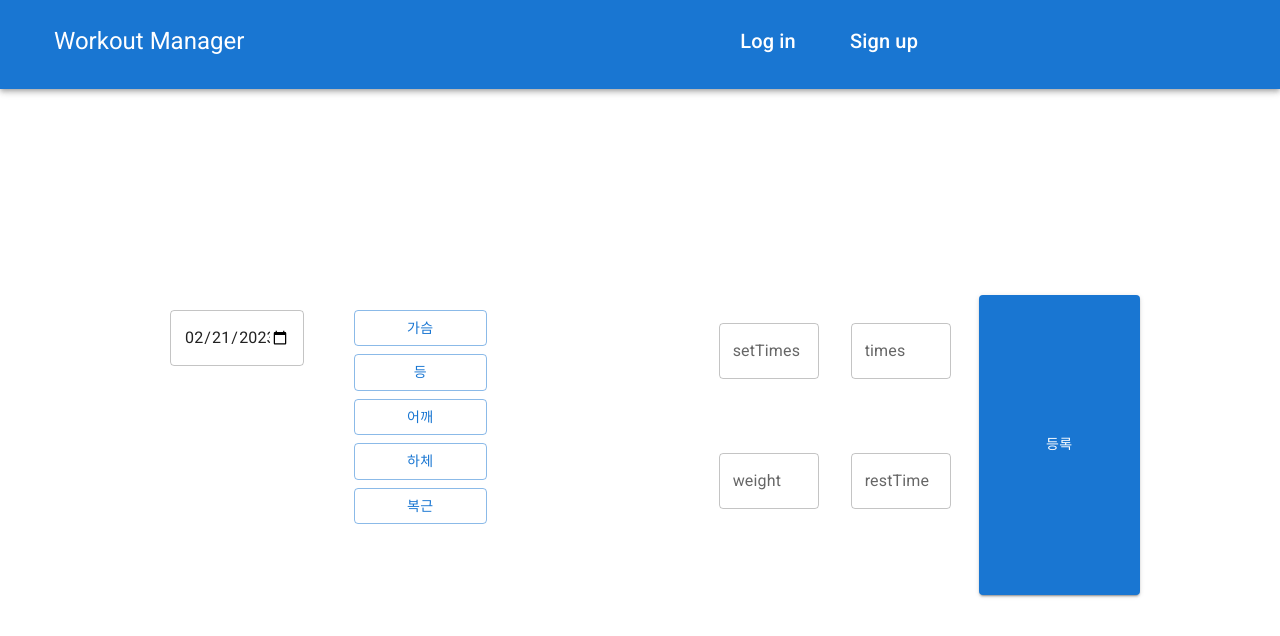
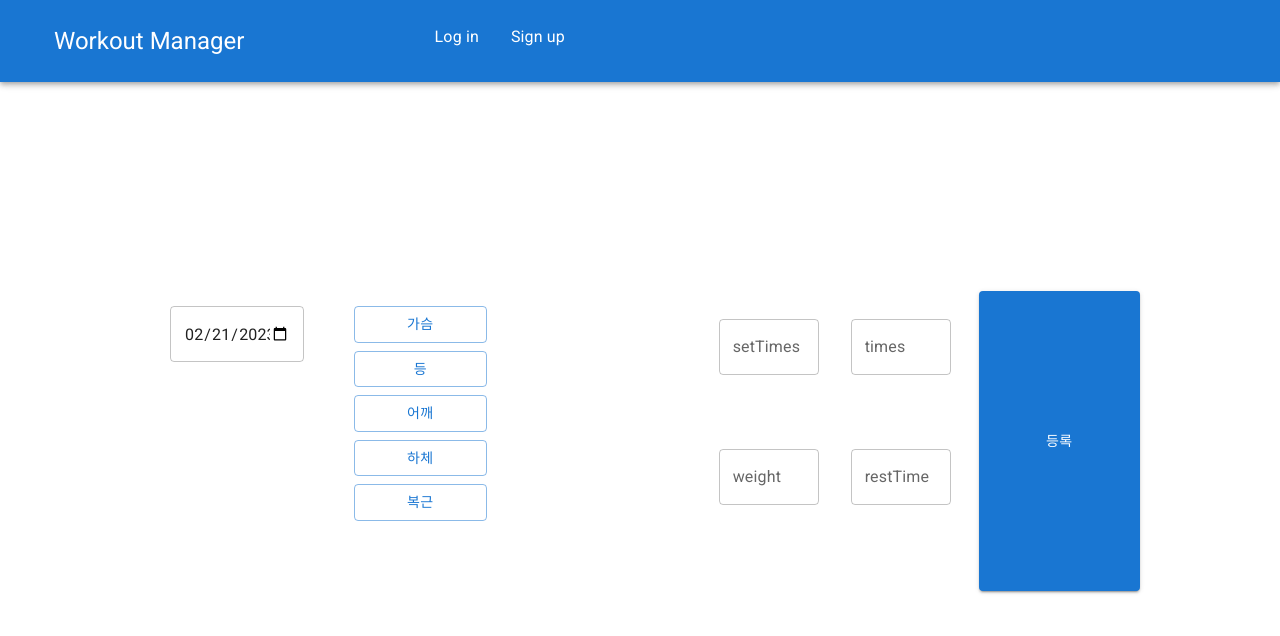
Before and after one commit to wujuno/workout-manager, a React (Create React App) app: page /record in a window 1280 px wide. Shown: the top 636 px of the page. Built offline with nearby package versions, Linux system fonts and the light colour scheme.

Commit message:
Style: Change Header

```diff
--- a/src/components/Header.tsx
+++ b/src/components/Header.tsx
@@ -16,15 +16,10 @@ const Wrapper = styled.nav`
   padding: 25px 30px;
 `;
 
-const Item = styled.li`
-  display: grid;
-  grid-template-columns: repeat(7, 1fr);
-  grid-column-gap: 1rem;
-`;
 //identification
 const Validation = styled.div`
   display: grid;
-  grid-template-columns: repeat(3, 100px);
+  grid-template-columns: repeat(2, 100px);
   grid-gap: 1rem;
   text-align: center;
 `;
@@ -46,19 +41,19 @@ function Header() {
             {isLoggedIn ? (
               <>
                 <Link to="/record">
-                  <Typography gutterBottom variant="h6" color="white">
+                  <Typography gutterBottom color="white">
                     Record
                   </Typography>
                 </Link>
                 <Link to={`/watch/${data?.me?.username}`}>
-                  <Typography gutterBottom variant="h6" color="white">
+                  <Typography gutterBottom color="white">
                     Watch
                   </Typography>
                 </Link>
               </>
             ) : null}
           </Stack>
-          <Validation>
+          <Stack direction="row" spacing={4}>
             {isLoggedIn ? (
               <Link to="/">
                 <Button variant="contained" onClick={logOutHanddler}>
@@ -68,18 +63,18 @@ function Header() {
             ) : (
               <>
                 <Link to="/login">
-                  <Typography gutterBottom variant="h6" color="white">
+                  <Typography gutterBottom color="white">
                     Log in
                   </Typography>
                 </Link>
                 <Link to="/signup">
-                  <Typography gutterBottom variant="h6" color="white">
+                  <Typography gutterBottom color="white">
                     Sign up
                   </Typography>
                 </Link>
               </>
             )}
-          </Validation>
+          </Stack>
         </Wrapper>
       </Toolbar>
     </AppBar>
```
